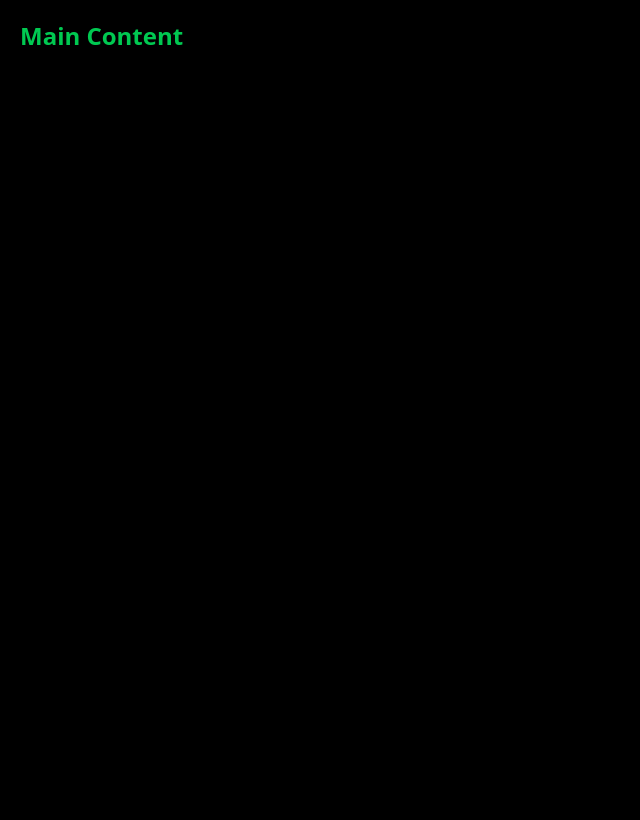
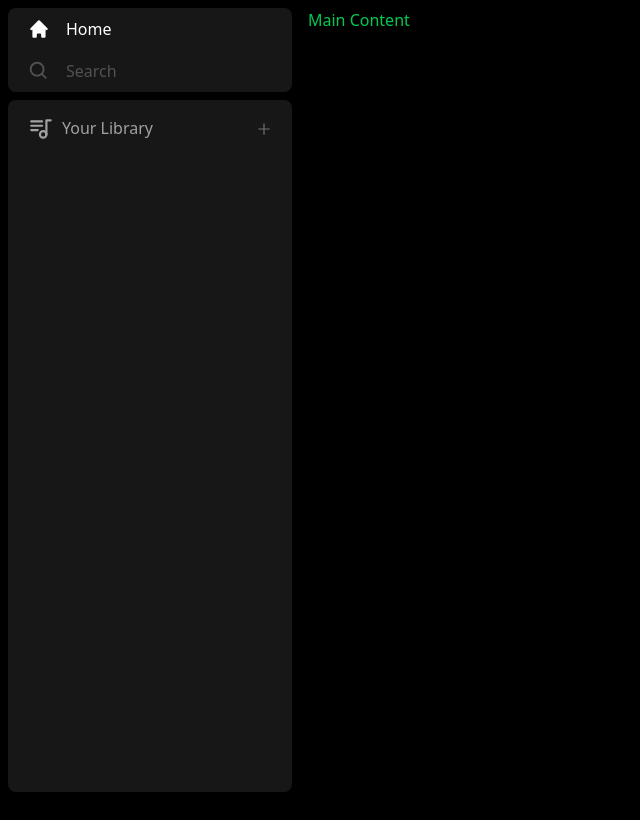
Before and after one commit to jiieea/Next-Music-Player, a Next.js app: page / in a window 1280 px wide. Shown: the whole page, without its empty margins (0-640 px from the left). Built offline with nearby package versions, Linux system fonts and the light colour scheme.

Commit message:
create sidebar

```diff
--- a/package.json
+++ b/package.json
@@ -12,7 +12,8 @@
     "next": "15.3.4",
     "react": "^19.0.0",
     "react-dom": "^19.0.0",
-    "react-icons": "^5.5.0"
+    "react-icons": "^5.5.0",
+    "tailwind-merge": "^3.3.1"
   },
   "devDependencies": {
     "@eslint/eslintrc": "^3",
--- a/src/app/page.tsx
+++ b/src/app/page.tsx
@@ -1,7 +1,7 @@
 
 export default function Home() {
   return (
-    <div>
+    <div className="text-green-500">
       Main Content
     </div>
   );
--- /dev/null
+++ b/src/components/Box.tsx
@@ -0,0 +1,26 @@
+import React, { ReactNode } from 'react'
+import { twMerge } from 'tailwind-merge'
+interface BoxProps {
+    children : ReactNode,
+    className ?: string
+}
+
+const Box : React.FC<BoxProps> = ({
+    children,
+    className
+}) => {
+  return (
+    <div className={twMerge(`
+        bg-neutral-900
+        h-fit
+        rounded-lg
+        w-full
+    `,
+    className
+    )}>
+      {children}
+    </div>
+  )
+}
+
+export default Box
--- /dev/null
+++ b/src/components/Library.tsx
@@ -0,0 +1,26 @@
+'use client'
+import React from 'react'
+import { AiOutlinePlus } from 'react-icons/ai'
+import { TbPlaylist } from 'react-icons/tb'
+const Library = () => {
+    const addToPlaylist = () => {
+        alert('ok');
+    }
+    return (
+        <div className="flex flex-col">
+            <div className="flex
+        items-center justify-between
+        px-5 pt-4">
+                <div className='inline-flex gap-x-2 '>
+                    <TbPlaylist size={26} className='text-neutral-400' />
+                    <p className='text-neutral-400 font-medium text-md'>Your Library</p>
+                </div>
+                <AiOutlinePlus
+                    className='cursor-pointer text-neutral-500
+                 hover:text-white transition' onClick={addToPlaylist} />
+            </div>
+        </div>
+    )
+}
+
+export default Library
--- /dev/null
+++ b/src/components/SideBarItems.tsx
@@ -0,0 +1,31 @@
+import Link from 'next/link'
+import React from 'react'
+import { IconType } from 'react-icons'
+import { twMerge } from 'tailwind-merge'
+
+
+interface SideBarItemsProps {
+    icon: IconType,
+    label: string,
+    active?: boolean,
+    href: string
+}
+const SideBarItems: React.FC<SideBarItemsProps> = ({
+    icon : Icon,
+    label,
+    active,
+    href
+}) => {
+    return (
+        <Link href={href} className={twMerge(`
+    flex flex-row px-5 gap-y-2 items-center w-full
+    py-2  cursor-pointer text-md transition  h-auto gap-x-4
+     hover:text-white text-neutral-600 `
+            , active && "text-white")}>
+            <Icon size={26}></Icon>
+            <p className='truncate w-full '>{label}</p>
+        </Link>
+    )
+}
+
+export default SideBarItems
--- a/src/components/Sidebar.tsx
+++ b/src/components/Sidebar.tsx
@@ -4,29 +4,54 @@ import { usePathname } from 'next/navigation';
 import React, { useMemo } from 'react'
 import { BiSearch } from 'react-icons/bi';
 import { HiHome } from 'react-icons/hi';
+import Box from './Box';
+import SideBarItems from './SideBarItems';
+import Library from './Library';
 interface SidebarProps {
     children: React.ReactNode;
 }
 
-export const Sidebar : React.FC<SidebarProps> = ({
+export const Sidebar: React.FC<SidebarProps> = ({
     children
 }) => {
     const pathname = usePathname();
     const routes = useMemo(() => [
         {
-            icon : HiHome,
-            label : "Home",
-            active : pathname !== '/search',
-            href : "/"
+            icon: HiHome,
+            label: "Home",
+            active: pathname !== '/search',
+            href: "/"
         }, {
-            icon : BiSearch,
-            label : "Search",
-            active : pathname === "/search"
+            icon: BiSearch,
+            label: "Search",
+            active: pathname === "/search",
+            href: "/search"
         }
-    ] , [pathname])
-  return (
-    <div className='flex flex-col  h-screen m-5 font-bold text-green-500 text-2xl'>
-        { children }
-    </div>
-  )
+    ], [pathname])
+    return (
+        <div className='flex h-full'>
+            <div className="
+        hidden
+        md:flex
+        flex-col
+        h-full
+        gap-y-2
+        bg-black
+        w-[300px]
+        p-2
+        ">
+                <Box>
+                    {
+                        routes.map((item) => (
+                            <SideBarItems key={item.label} {...item} />
+                        ))
+                    }
+                </Box>
+                <Box className='overflow-y-auto h-full'>
+                    <Library/>
+                </Box>
+            </div>
+            <main className='p-2'>{children}</main>
+        </div>
+    )
 }
```
Also changed, not shown: 1 other file (tests, documents, lock files or other folders).
